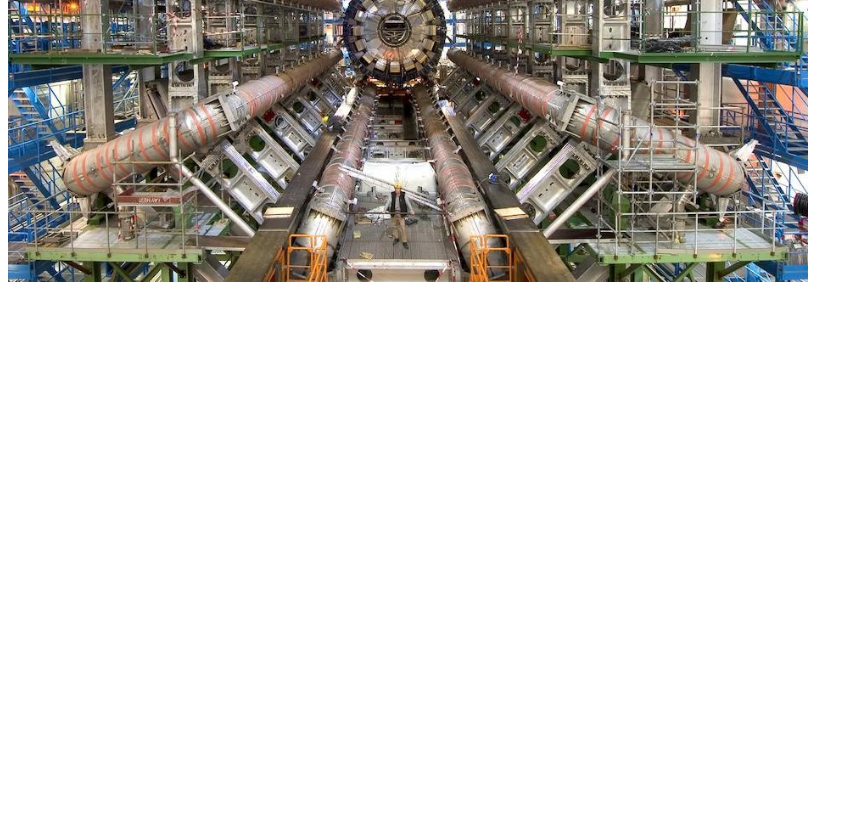
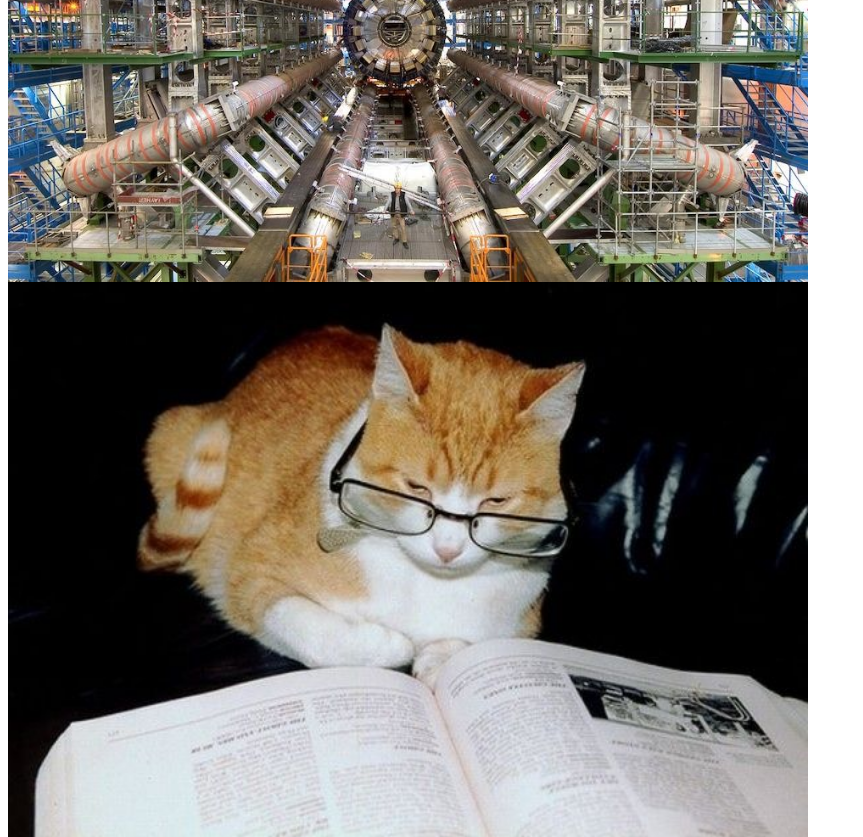
Before and after one commit to dschaffner/physicsimages.github.io, a plain HTML site: page index.html in a window 1280 px wide. Shown: the part 705-1542 px from the top of the page, without its empty margins (0-863 px from the left). Before the commit the page ends 995 px from the top, so only its background shows below. Drawn offline with Linux system fonts and the light colour scheme.

Commit message:
Added very important physics picture

```diff
--- a/index.html
+++ b/index.html
@@ -15,6 +15,10 @@
 
         <div class="physpic">
             <a href="https://news.columbia.edu/news/exploring-wonders-high-energy-particle-experiments"><img src="images/atlas_detector.jpeg" title="Atlas" alt="Picture of the Atlas Detector" width="800"></a>
+        </div>
+
+        <div class="physpic">
+            <a href="https://www.pinterest.com/pin/728738783477653649/"><img src="images/physics_student.jpg" title="Most Studious Physics Student" alt="Cat wearing glasses reading a textbook" width="800"></a>
         </div>
 
 
```
Also changed, not shown: images/physics_student.jpg (added), 1 other file.
